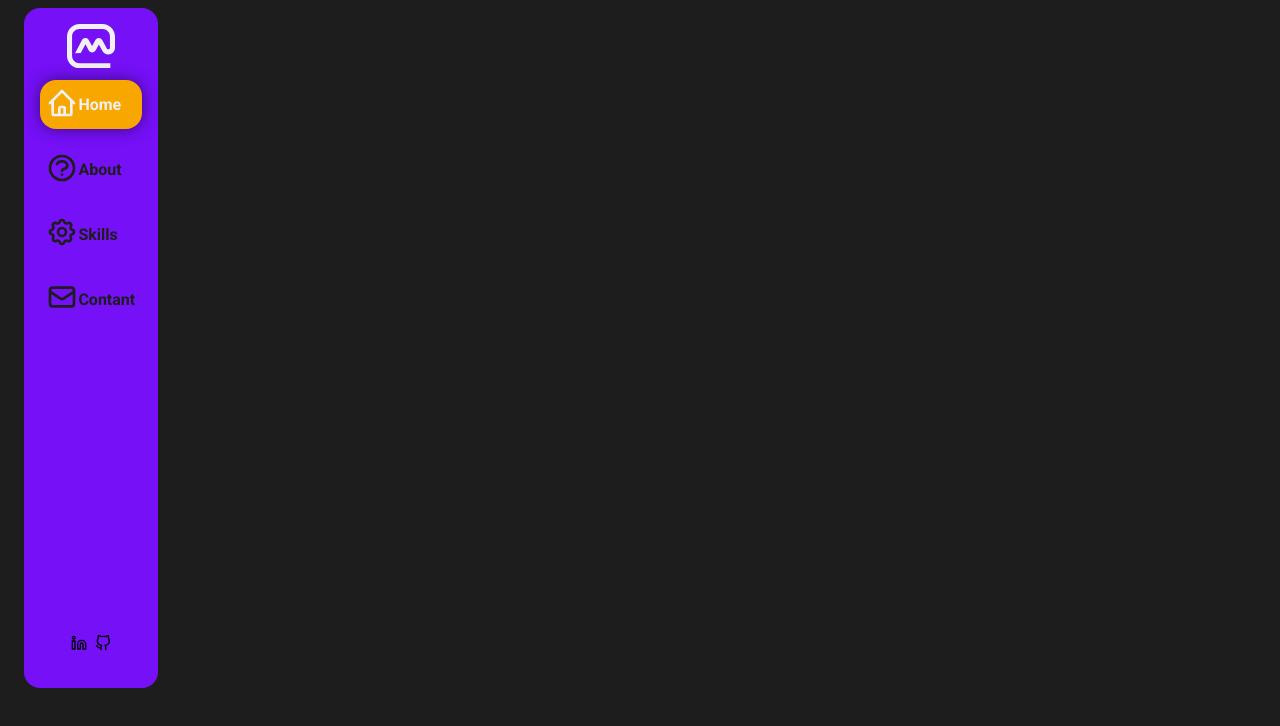
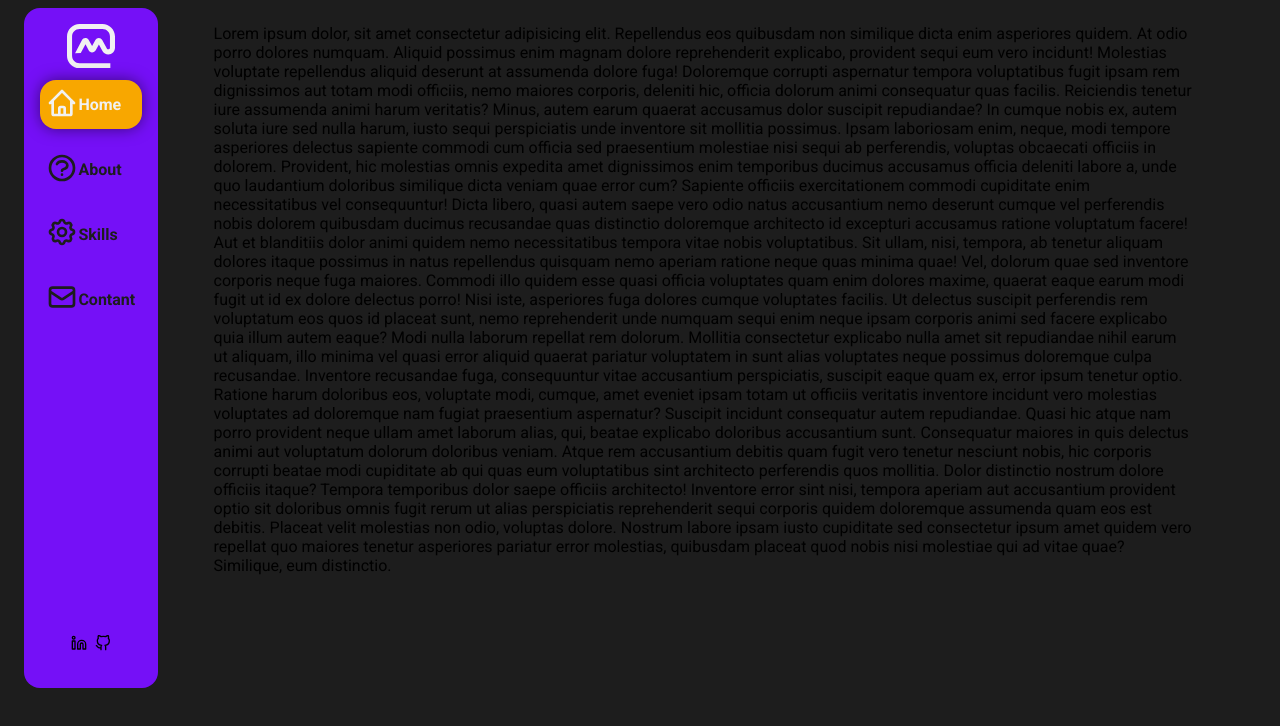
Before and after one commit to mohammadrezaalizade/personalWebsite, a Next.js app: page / in a window 1280 px wide. Shown: the top 726 px of the page. Built offline with nearby package versions, Linux system fonts and the light colour scheme.

Commit message:
FIX-header style

```diff
--- a/components/header/Header.tsx
+++ b/components/header/Header.tsx
@@ -14,6 +14,7 @@ import Link from "next/link";
 const Header = () => {
   return (
     <header className={classes.container}>
+      <nav className={classes.content}>
       <Link href="/">
         <a>
           <Logo id={classes.logo} />
@@ -45,6 +46,7 @@ const Header = () => {
           <GitHub />
         </a>
       </div>
+      </nav>
     </header>
   );
 };
--- a/components/header/header.module.scss
+++ b/components/header/header.module.scss
@@ -1,6 +1,16 @@
 @use "../../sass/color.module.scss" as color;
+@use "../../sass/responsive.module.scss" as responsive;
 .container {
-  flex: 0.1;
+  position: relative;
+  flex: 0.3;
+
+  @include responsive.sm {
+    flex: 0.2;
+  }
+  @include responsive.lg {
+    flex: 0.15;
+  }
+  .content {
     display: flex;
     align-items: center;
     justify-content: flex-start;
@@ -33,3 +43,4 @@
       }
     }
   }
+}
--- a/components/home/Home.tsx
+++ b/components/home/Home.tsx
@@ -3,9 +3,63 @@ import React from "react";
 import classes from "./home.module.scss";
 
 const HomePage = () => {
-  return <section className={classes.container}>
-
-  </section>;
+  return (
+    <section className={classes.container}>
+      Lorem ipsum dolor, sit amet consectetur adipisicing elit. Repellendus eos
+      quibusdam non similique dicta enim asperiores quidem. At odio porro
+      dolores numquam. Aliquid possimus enim magnam dolore reprehenderit
+      explicabo, provident sequi eum vero incidunt! Molestias voluptate
+      repellendus aliquid deserunt at assumenda dolore fuga! Doloremque corrupti
+      aspernatur tempora voluptatibus fugit ipsam rem dignissimos aut totam modi
+      officiis, nemo maiores corporis, deleniti hic, officia dolorum animi
+      consequatur quas facilis. Reiciendis tenetur iure assumenda animi harum
+      veritatis? Minus, autem earum quaerat accusamus dolor suscipit
+      repudiandae? In cumque nobis ex, autem soluta iure sed nulla harum, iusto
+      sequi perspiciatis unde inventore sit mollitia possimus. Ipsam laboriosam
+      enim, neque, modi tempore asperiores delectus sapiente commodi cum officia
+      sed praesentium molestiae nisi sequi ab perferendis, voluptas obcaecati
+      officiis in dolorem. Provident, hic molestias omnis expedita amet
+      dignissimos enim temporibus ducimus accusamus officia deleniti labore a,
+      unde quo laudantium doloribus similique dicta veniam quae error cum?
+      Sapiente officiis exercitationem commodi cupiditate enim necessitatibus
+      vel consequuntur! Dicta libero, quasi autem saepe vero odio natus
+      accusantium nemo deserunt cumque vel perferendis nobis dolorem quibusdam
+      ducimus recusandae quas distinctio doloremque architecto id excepturi
+      accusamus ratione voluptatum facere! Aut et blanditiis dolor animi quidem
+      nemo necessitatibus tempora vitae nobis voluptatibus. Sit ullam, nisi,
+      tempora, ab tenetur aliquam dolores itaque possimus in natus repellendus
+      quisquam nemo aperiam ratione neque quas minima quae! Vel, dolorum quae
+      sed inventore corporis neque fuga maiores. Commodi illo quidem esse quasi
+      officia voluptates quam enim dolores maxime, quaerat eaque earum modi
+      fugit ut id ex dolore delectus porro! Nisi iste, asperiores fuga dolores
+      cumque voluptates facilis. Ut delectus suscipit perferendis rem voluptatum
+      eos quos id placeat sunt, nemo reprehenderit unde numquam sequi enim neque
+      ipsam corporis animi sed facere explicabo quia illum autem eaque? Modi
+      nulla laborum repellat rem dolorum. Mollitia consectetur explicabo nulla
+      amet sit repudiandae nihil earum ut aliquam, illo minima vel quasi error
+      aliquid quaerat pariatur voluptatem in sunt alias voluptates neque
+      possimus doloremque culpa recusandae. Inventore recusandae fuga,
+      consequuntur vitae accusantium perspiciatis, suscipit eaque quam ex, error
+      ipsum tenetur optio. Ratione harum doloribus eos, voluptate modi, cumque,
+      amet eveniet ipsam totam ut officiis veritatis inventore incidunt vero
+      molestias voluptates ad doloremque nam fugiat praesentium aspernatur?
+      Suscipit incidunt consequatur autem repudiandae. Quasi hic atque nam porro
+      provident neque ullam amet laborum alias, qui, beatae explicabo doloribus
+      accusantium sunt. Consequatur maiores in quis delectus animi aut
+      voluptatum dolorum doloribus veniam. Atque rem accusantium debitis quam
+      fugit vero tenetur nesciunt nobis, hic corporis corrupti beatae modi
+      cupiditate ab qui quas eum voluptatibus sint architecto perferendis quos
+      mollitia. Dolor distinctio nostrum dolore officiis itaque? Tempora
+      temporibus dolor saepe officiis architecto! Inventore error sint nisi,
+      tempora aperiam aut accusantium provident optio sit doloribus omnis fugit
+      rerum ut alias perspiciatis reprehenderit sequi corporis quidem doloremque
+      assumenda quam eos est debitis. Placeat velit molestias non odio, voluptas
+      dolore. Nostrum labore ipsam iusto cupiditate sed consectetur ipsum amet
+      quidem vero repellat quo maiores tenetur asperiores pariatur error
+      molestias, quibusdam placeat quod nobis nisi molestiae qui ad vitae quae?
+      Similique, eum distinctio.
+    </section>
+  );
 };
 
 export default HomePage;
--- a/components/home/home.module.scss
+++ b/components/home/home.module.scss
@@ -1,2 +1,6 @@
+@use "../../sass/color.module.scss" as color;
+
 .container {
+  position: relative;
+  padding: 1rem;
 }
--- a/layouts/mainlayout.module.scss
+++ b/layouts/mainlayout.module.scss
@@ -3,6 +3,9 @@
   flex: 1;
   padding: 0.5rem;
   .content {
-    flex: 1;
+    flex: 0.8;
+
   }
+
+
 }
--- a/package.json
+++ b/package.json
@@ -10,6 +10,7 @@
   },
   "dependencies": {
     "@heroicons/react": "^1.0.6",
+    "framer-motion": "^6.2.8",
     "next": "12.1.0",
     "react": "17.0.2",
     "react-dom": "17.0.2",
```
Also changed, not shown: 1 other file (tests, documents, lock files or other folders). Lines whose indentation alone changed are shown as unchanged.
